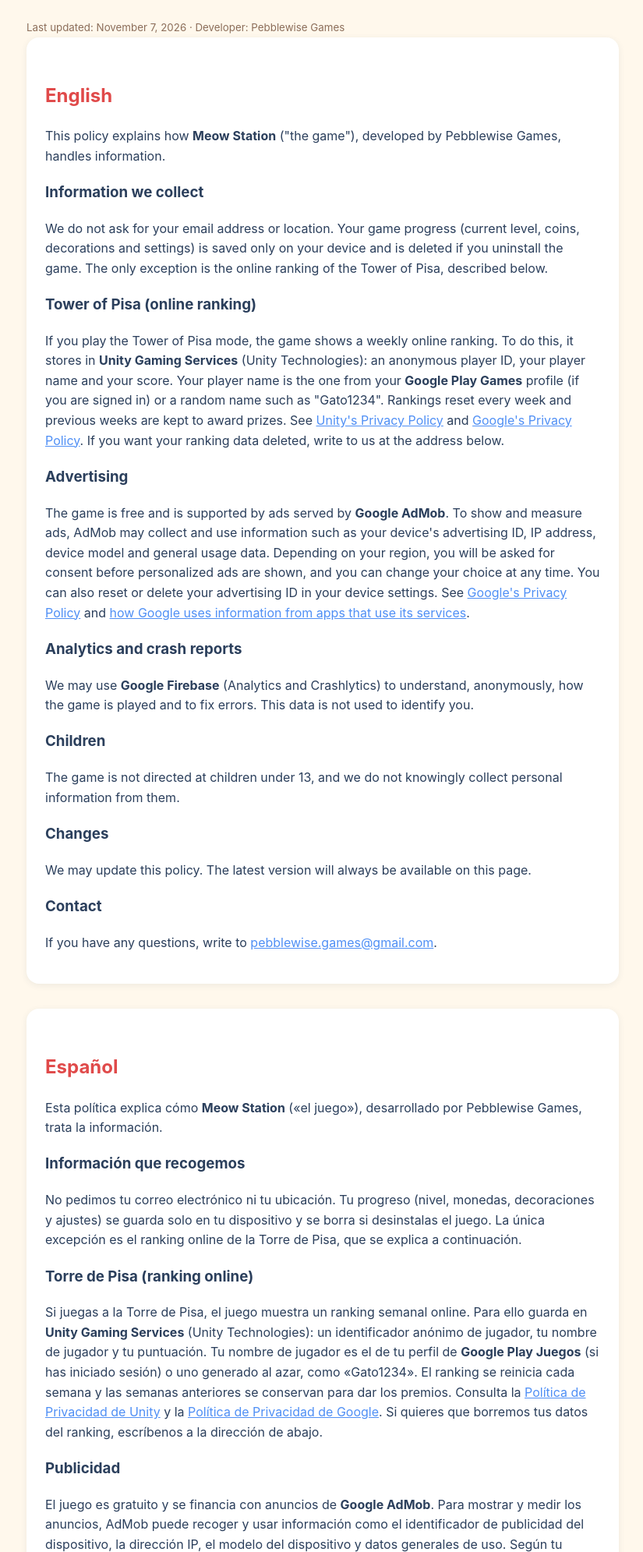
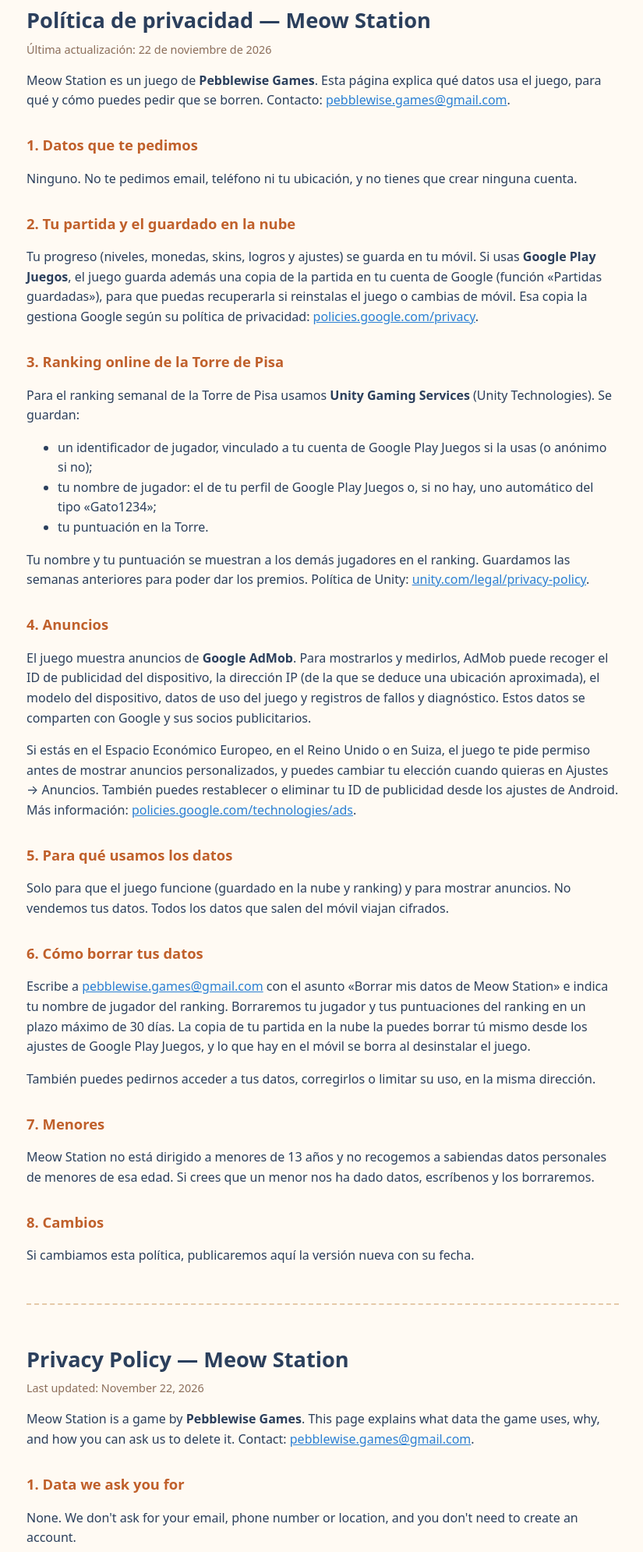
Before and after one commit to pebblewise-games/pebblewise-games.github.io, a plain HTML site: page meowstation/privacy/index.html in a window 1280 px wide. Shown: the part 96-2087 px from the top of the page at 78% size, without its empty margins (226-1051 px from the left). Drawn offline with Linux system fonts and the light colour scheme.

Commit message:
Add files via upload

```diff
--- a/meowstation/privacy/index.html
+++ b/meowstation/privacy/index.html
@@ -1,56 +1,103 @@
 <!DOCTYPE html>
-<html lang="en">
+<html lang="es">
 <head>
 <meta charset="utf-8">
 <meta name="viewport" content="width=device-width, initial-scale=1">
-<title>Meow Station – Privacy Policy</title>
+<title>Meow Station — Política de privacidad / Privacy Policy</title>
 <style>
-  body { font-family: -apple-system, Segoe UI, Roboto, sans-serif; max-width: 760px; margin: 0 auto; padding: 24px; color: #2B3F5C; background: #FFF8EC; line-height: 1.6; }
-  h1 { color: #2B3F5C; } h2 { margin-top: 2em; color: #E04A4A; }
-  .lang { background: #fff; border-radius: 16px; padding: 8px 24px 24px; margin-bottom: 32px; box-shadow: 0 2px 8px rgba(43,63,92,.08); }
-  a { color: #4F8FF5; } small { color: #8C6E5A; }
+  body { font-family: system-ui, -apple-system, "Segoe UI", Roboto, sans-serif; max-width: 760px; margin: 0 auto; padding: 24px 18px 60px; line-height: 1.6; color: #2b3f5c; background: #fffaf3; }
+  h1 { font-size: 1.7em; margin-bottom: 4px; }
+  h2 { font-size: 1.15em; margin-top: 1.6em; color: #c0602b; }
+  .fecha { color: #8c6e5a; font-size: 0.9em; margin-top: 0; }
+  .lang { display: inline-block; margin: 8px 0 20px; }
+  .lang a { margin-right: 14px; }
+  hr { border: none; border-top: 2px dashed #e5c9a8; margin: 48px 0; }
+  a { color: #2a7fd4; }
 </style>
 </head>
 <body>
-<h1>Meow Station – Privacy Policy</h1>
-<small>Last updated: November 7, 2026 · Developer: Pebblewise Games</small>
 
-<div class="lang">
-<h2>English</h2>
-<p>This policy explains how <b>Meow Station</b> ("the game"), developed by Pebblewise Games, handles information.</p>
-<h3>Information we collect</h3>
-<p>We do not ask for your email address or location. Your game progress (current level, coins, decorations and settings) is saved only on your device and is deleted if you uninstall the game. The only exception is the online ranking of the Tower of Pisa, described below.</p>
-<h3>Tower of Pisa (online ranking)</h3>
-<p>If you play the Tower of Pisa mode, the game shows a weekly online ranking. To do this, it stores in <b>Unity Gaming Services</b> (Unity Technologies): an anonymous player ID, your player name and your score. Your player name is the one from your <b>Google Play Games</b> profile (if you are signed in) or a random name such as "Gato1234". Rankings reset every week and previous weeks are kept to award prizes. See <a href="https://unity.com/legal/privacy-policy">Unity's Privacy Policy</a> and <a href="https://policies.google.com/privacy">Google's Privacy Policy</a>. If you want your ranking data deleted, write to us at the address below.</p>
-<h3>Advertising</h3>
-<p>The game is free and is supported by ads served by <b>Google AdMob</b>. To show and measure ads, AdMob may collect and use information such as your device's advertising ID, IP address, device model and general usage data. Depending on your region, you will be asked for consent before personalized ads are shown, and you can change your choice at any time. You can also reset or delete your advertising ID in your device settings. See <a href="https://policies.google.com/privacy">Google's Privacy Policy</a> and <a href="https://policies.google.com/technologies/partner-sites">how Google uses information from apps that use its services</a>.</p>
-<h3>Analytics and crash reports</h3>
-<p>We may use <b>Google Firebase</b> (Analytics and Crashlytics) to understand, anonymously, how the game is played and to fix errors. This data is not used to identify you.</p>
-<h3>Children</h3>
-<p>The game is not directed at children under 13, and we do not knowingly collect personal information from them.</p>
-<h3>Changes</h3>
-<p>We may update this policy. The latest version will always be available on this page.</p>
-<h3>Contact</h3>
-<p>If you have any questions, write to <a href="mailto:pebblewise.games@gmail.com">pebblewise.games@gmail.com</a>.</p>
-</div>
+<div class="lang"><a href="#es">Español</a><a href="#en">English</a></div>
 
-<div class="lang">
-<h2>Español</h2>
-<p>Esta política explica cómo <b>Meow Station</b> («el juego»), desarrollado por Pebblewise Games, trata la información.</p>
-<h3>Información que recogemos</h3>
-<p>No pedimos tu correo electrónico ni tu ubicación. Tu progreso (nivel, monedas, decoraciones y ajustes) se guarda solo en tu dispositivo y se borra si desinstalas el juego. La única excepción es el ranking online de la Torre de Pisa, que se explica a continuación.</p>
-<h3>Torre de Pisa (ranking online)</h3>
-<p>Si juegas a la Torre de Pisa, el juego muestra un ranking semanal online. Para ello guarda en <b>Unity Gaming Services</b> (Unity Technologies): un identificador anónimo de jugador, tu nombre de jugador y tu puntuación. Tu nombre de jugador es el de tu perfil de <b>Google Play Juegos</b> (si has iniciado sesión) o uno generado al azar, como «Gato1234». El ranking se reinicia cada semana y las semanas anteriores se conservan para dar los premios. Consulta la <a href="https://unity.com/legal/privacy-policy">Política de Privacidad de Unity</a> y la <a href="https://policies.google.com/privacy?hl=es">Política de Privacidad de Google</a>. Si quieres que borremos tus datos del ranking, escríbenos a la dirección de abajo.</p>
-<h3>Publicidad</h3>
-<p>El juego es gratuito y se financia con anuncios de <b>Google AdMob</b>. Para mostrar y medir los anuncios, AdMob puede recoger y usar información como el identificador de publicidad del dispositivo, la dirección IP, el modelo del dispositivo y datos generales de uso. Según tu región, se te pedirá consentimiento antes de mostrar anuncios personalizados y podrás cambiar tu elección en cualquier momento. También puedes restablecer o eliminar tu identificador de publicidad en los ajustes del dispositivo. Consulta la <a href="https://policies.google.com/privacy?hl=es">Política de Privacidad de Google</a> y <a href="https://policies.google.com/technologies/partner-sites?hl=es">cómo usa Google la información de las apps que usan sus servicios</a>.</p>
-<h3>Analítica e informes de errores</h3>
-<p>Podemos usar <b>Google Firebase</b> (Analytics y Crashlytics) para saber, de forma anónima, cómo se juega y corregir errores. Estos datos no se usan para identificarte.</p>
-<h3>Menores</h3>
-<p>El juego no está dirigido a menores de 13 años y no recogemos a sabiendas datos personales de ellos.</p>
-<h3>Cambios</h3>
-<p>Podemos actualizar esta política. La versión más reciente estará siempre en esta página.</p>
-<h3>Contacto</h3>
-<p>Para cualquier duda, escribe a <a href="mailto:pebblewise.games@gmail.com">pebblewise.games@gmail.com</a>.</p>
-</div>
+<section id="es">
+<h1>Política de privacidad — Meow Station</h1>
+<p class="fecha">Última actualización: 22 de noviembre de 2026</p>
+
+<p>Meow Station es un juego de <strong>Pebblewise Games</strong>. Esta página explica qué datos usa el juego, para qué y cómo puedes pedir que se borren. Contacto: <a href="mailto:pebblewise.games@gmail.com">pebblewise.games@gmail.com</a>.</p>
+
+<h2>1. Datos que te pedimos</h2>
+<p>Ninguno. No te pedimos email, teléfono ni tu ubicación, y no tienes que crear ninguna cuenta.</p>
+
+<h2>2. Tu partida y el guardado en la nube</h2>
+<p>Tu progreso (niveles, monedas, skins, logros y ajustes) se guarda en tu móvil. Si usas <strong>Google Play Juegos</strong>, el juego guarda además una copia de la partida en tu cuenta de Google (función «Partidas guardadas»), para que puedas recuperarla si reinstalas el juego o cambias de móvil. Esa copia la gestiona Google según su política de privacidad: <a href="https://policies.google.com/privacy">policies.google.com/privacy</a>.</p>
+
+<h2>3. Ranking online de la Torre de Pisa</h2>
+<p>Para el ranking semanal de la Torre de Pisa usamos <strong>Unity Gaming Services</strong> (Unity Technologies). Se guardan:</p>
+<ul>
+  <li>un identificador de jugador, vinculado a tu cuenta de Google Play Juegos si la usas (o anónimo si no);</li>
+  <li>tu nombre de jugador: el de tu perfil de Google Play Juegos o, si no hay, uno automático del tipo «Gato1234»;</li>
+  <li>tu puntuación en la Torre.</li>
+</ul>
+<p>Tu nombre y tu puntuación se muestran a los demás jugadores en el ranking. Guardamos las semanas anteriores para poder dar los premios. Política de Unity: <a href="https://unity.com/legal/privacy-policy">unity.com/legal/privacy-policy</a>.</p>
+
+<h2>4. Anuncios</h2>
+<p>El juego muestra anuncios de <strong>Google AdMob</strong>. Para mostrarlos y medirlos, AdMob puede recoger el ID de publicidad del dispositivo, la dirección IP (de la que se deduce una ubicación aproximada), el modelo del dispositivo, datos de uso del juego y registros de fallos y diagnóstico. Estos datos se comparten con Google y sus socios publicitarios.</p>
+<p>Si estás en el Espacio Económico Europeo, en el Reino Unido o en Suiza, el juego te pide permiso antes de mostrar anuncios personalizados, y puedes cambiar tu elección cuando quieras en Ajustes → Anuncios. También puedes restablecer o eliminar tu ID de publicidad desde los ajustes de Android. Más información: <a href="https://policies.google.com/technologies/ads">policies.google.com/technologies/ads</a>.</p>
+
+<h2>5. Para qué usamos los datos</h2>
+<p>Solo para que el juego funcione (guardado en la nube y ranking) y para mostrar anuncios. No vendemos tus datos. Todos los datos que salen del móvil viajan cifrados.</p>
+
+<h2>6. Cómo borrar tus datos</h2>
+<p>Escribe a <a href="mailto:pebblewise.games@gmail.com">pebblewise.games@gmail.com</a> con el asunto «Borrar mis datos de Meow Station» e indica tu nombre de jugador del ranking. Borraremos tu jugador y tus puntuaciones del ranking en un plazo máximo de 30 días. La copia de tu partida en la nube la puedes borrar tú mismo desde los ajustes de Google Play Juegos, y lo que hay en el móvil se borra al desinstalar el juego.</p>
+<p>También puedes pedirnos acceder a tus datos, corregirlos o limitar su uso, en la misma dirección.</p>
+
+<h2>7. Menores</h2>
+<p>Meow Station no está dirigido a menores de 13 años y no recogemos a sabiendas datos personales de menores de esa edad. Si crees que un menor nos ha dado datos, escríbenos y los borraremos.</p>
+
+<h2>8. Cambios</h2>
+<p>Si cambiamos esta política, publicaremos aquí la versión nueva con su fecha.</p>
+</section>
+
+<hr>
+
+<section id="en" lang="en">
+<h1>Privacy Policy — Meow Station</h1>
+<p class="fecha">Last updated: November 22, 2026</p>
+
+<p>Meow Station is a game by <strong>Pebblewise Games</strong>. This page explains what data the game uses, why, and how you can ask us to delete it. Contact: <a href="mailto:pebblewise.games@gmail.com">pebblewise.games@gmail.com</a>.</p>
+
+<h2>1. Data we ask you for</h2>
+<p>None. We don't ask for your email, phone number or location, and you don't need to create an account.</p>
+
+<h2>2. Your progress and cloud save</h2>
+<p>Your progress (levels, coins, skins, achievements and settings) is stored on your phone. If you use <strong>Google Play Games</strong>, the game also saves a copy of your progress to your Google account ("Saved Games"), so you can restore it if you reinstall the game or change phones. Google handles that copy under its privacy policy: <a href="https://policies.google.com/privacy">policies.google.com/privacy</a>.</p>
+
+<h2>3. Tower of Pisa online ranking</h2>
+<p>The weekly Tower of Pisa ranking uses <strong>Unity Gaming Services</strong> (Unity Technologies). It stores:</p>
+<ul>
+  <li>a player ID, linked to your Google Play Games account if you use it (anonymous otherwise);</li>
+  <li>your player name: the one from your Google Play Games profile or, if there isn't one, an automatic name such as "Gato1234";</li>
+  <li>your Tower score.</li>
+</ul>
+<p>Your name and score are shown to other players in the ranking. We keep previous weeks so we can award prizes. Unity's policy: <a href="https://unity.com/legal/privacy-policy">unity.com/legal/privacy-policy</a>.</p>
+
+<h2>4. Ads</h2>
+<p>The game shows ads from <strong>Google AdMob</strong>. To show and measure ads, AdMob may collect your device's advertising ID, IP address (from which an approximate location is inferred), device model, usage data, and crash and diagnostic logs. This data is shared with Google and its advertising partners.</p>
+<p>If you are in the European Economic Area, the UK or Switzerland, the game asks for your consent before showing personalised ads, and you can change your choice at any time in Settings → Ads. You can also reset or delete your advertising ID in your Android settings. More information: <a href="https://policies.google.com/technologies/ads">policies.google.com/technologies/ads</a>.</p>
+
+<h2>5. How we use data</h2>
+<p>Only to make the game work (cloud save and ranking) and to show ads. We don't sell your data. All data leaving your phone is encrypted in transit.</p>
+
+<h2>6. How to delete your data</h2>
+<p>Email <a href="mailto:pebblewise.games@gmail.com">pebblewise.games@gmail.com</a> with the subject "Delete my Meow Station data" and include your ranking player name. We will delete your player and scores from the ranking within 30 days. You can delete your cloud save yourself from your Google Play Games settings, and the data on your phone is removed when you uninstall the game.</p>
+<p>You can also ask us to access, correct or restrict the use of your data at the same address.</p>
+
+<h2>7. Children</h2>
+<p>Meow Station is not directed at children under 13, and we do not knowingly collect personal data from children under that age. If you believe a child has given us data, contact us and we will delete it.</p>
+
+<h2>8. Changes</h2>
+<p>If we change this policy, we will post the new version here with its date.</p>
+</section>
+
 </body>
 </html>
```
